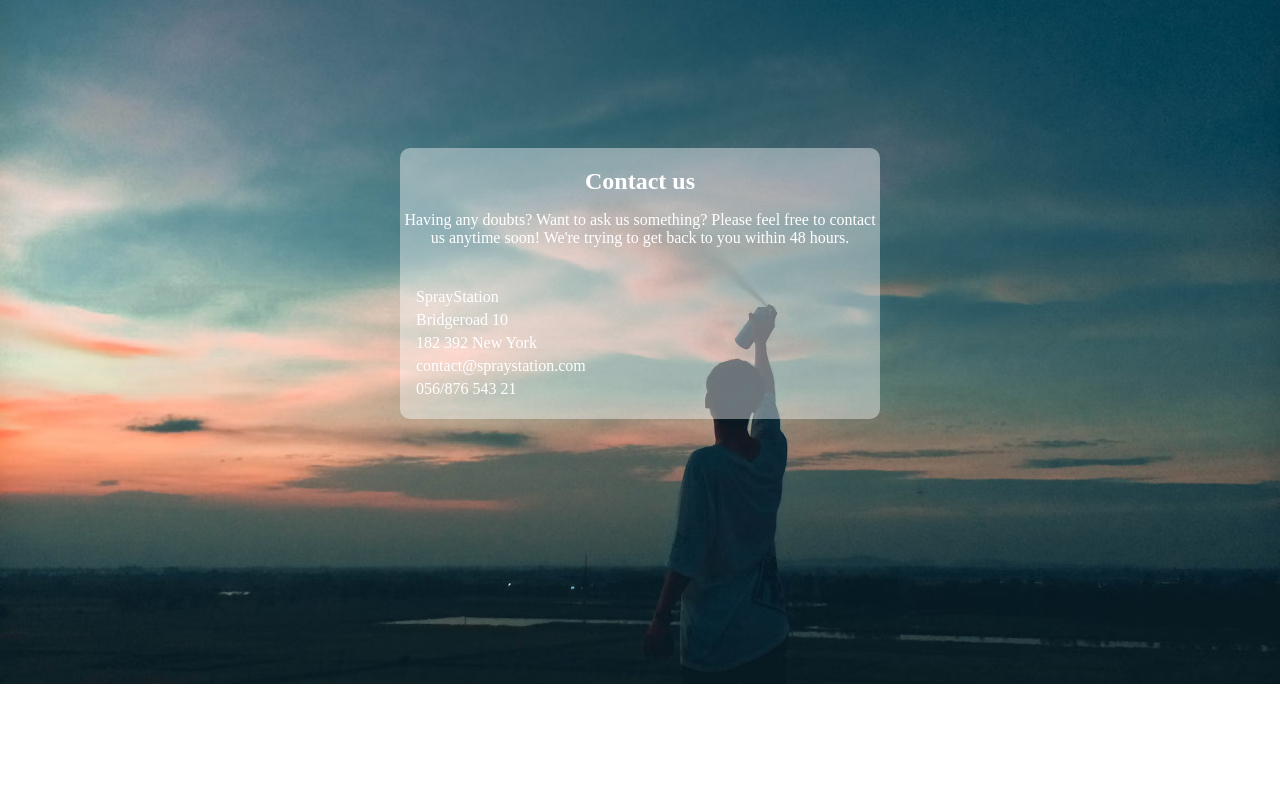
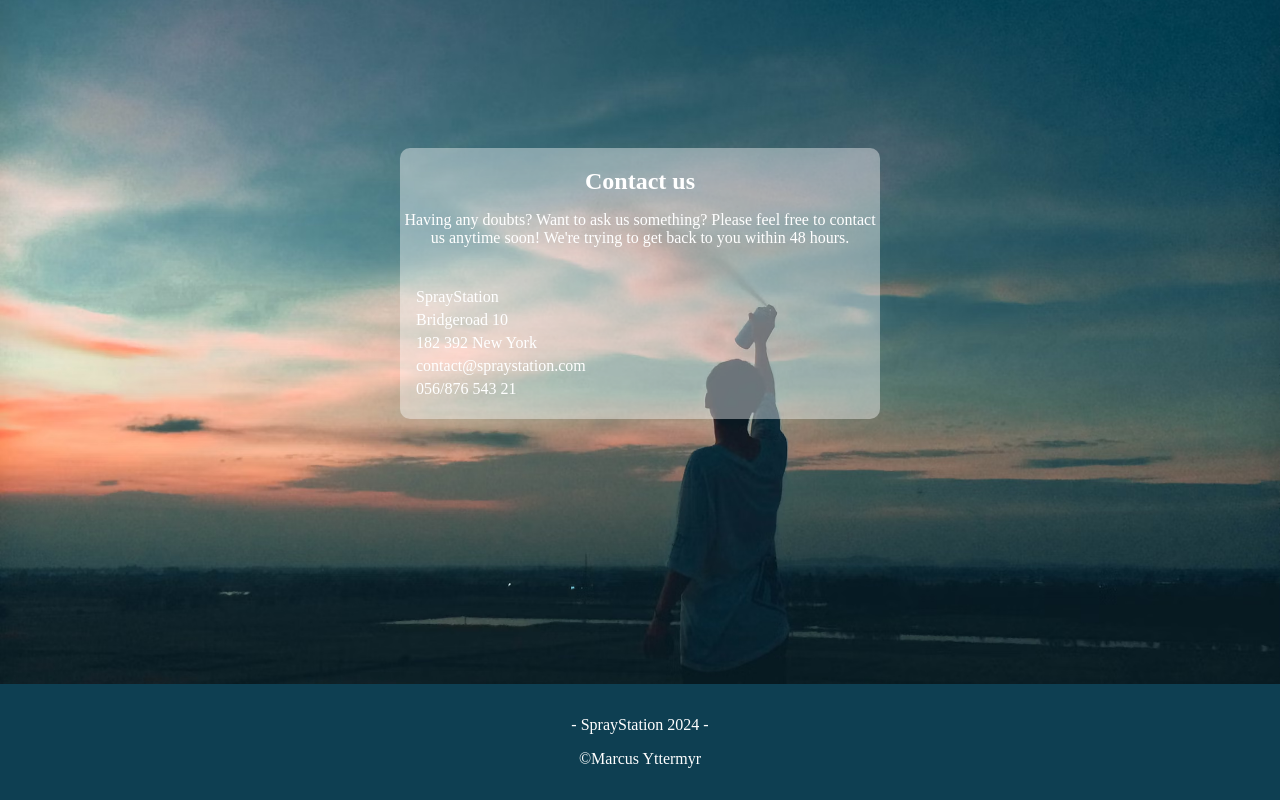
Before and after one commit to Marcusey/FED23D-Munkshop, a website built with Vite: page index.html in a window 1280 px wide. Shown: the part 4520-5320 px from the top of the page. Before the commit the page ends 5204 px from the top, so only its background shows below. Built offline with nearby package versions, Linux system fonts and the light colour scheme; a web font is replaced by a local one.

Commit message:
:art: footer added

```diff
--- a/index.html
+++ b/index.html
@@ -155,6 +155,10 @@
             </div>
           </section>
     </main>
+    <footer id="footer">
+      <p>- SprayStation 2024 -</p>
+      <p>&copy;Marcus Yttermyr</p>
+    </footer>
     <script type="module" src="/main.js"></script>
 </body>
 </html>
--- a/styles/style.scss
+++ b/styles/style.scss
@@ -366,3 +366,10 @@ body {
       .confirmation-button:hover {
         background: #0056b3;
       }
+
+      #footer {
+        text-align: center;
+        padding: 1rem;;
+        background-color: #0e3f52;
+        color: white;
+      }
```
Also changed, not shown: styles/style.css, 1 other file.
